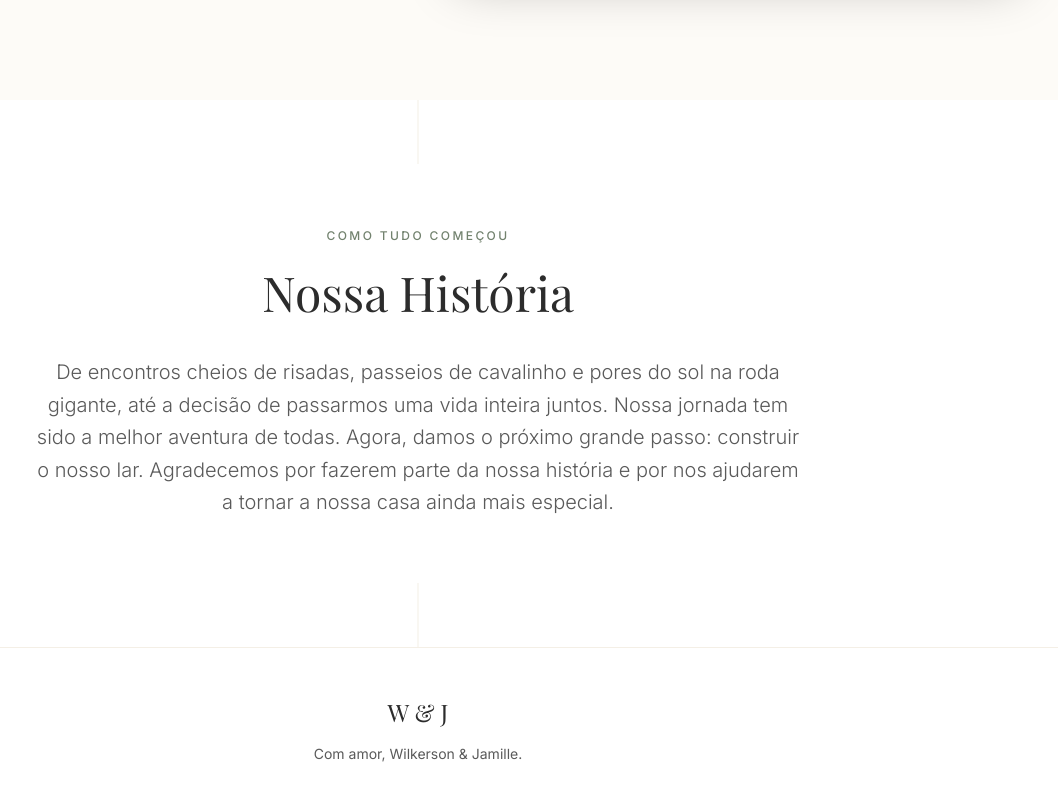
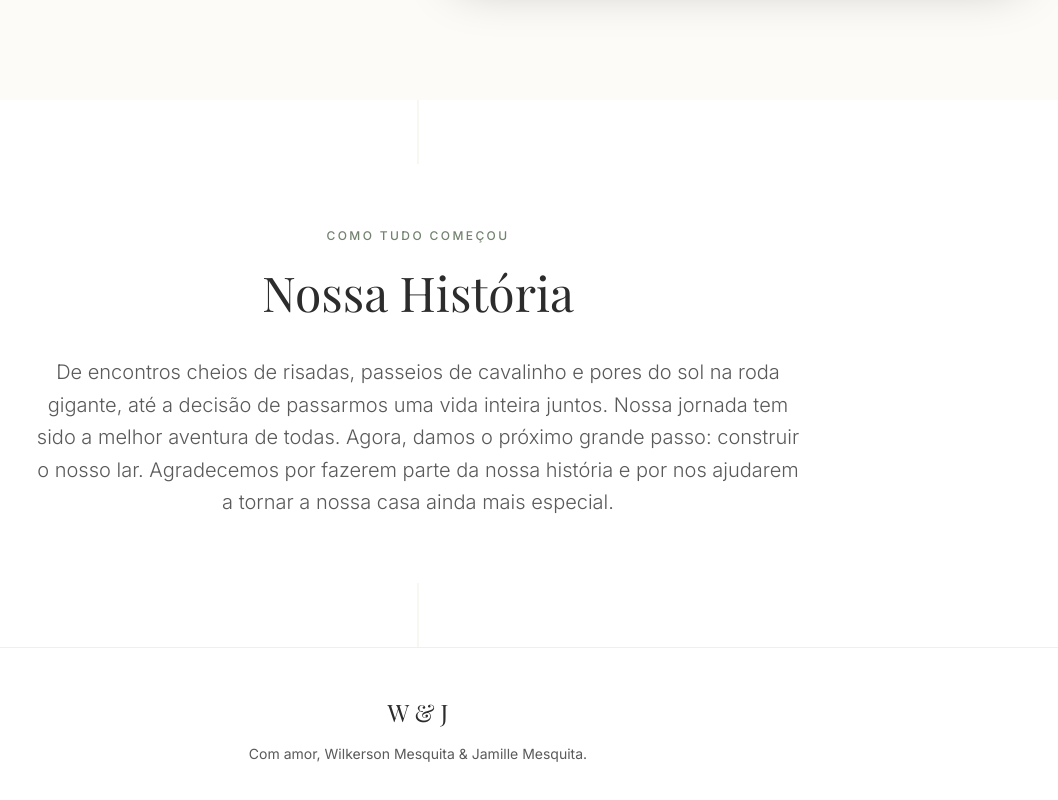
Before and after one commit to kersonpank/wilkersonejamille, a React (Vite) app: page / in a window 1280 px wide. Shown: the part 860-1660 px from the top of the page, without its empty margins (222-1280 px from the left). Built offline with nearby package versions, Linux system fonts and the light colour scheme; no server answers; the database is empty; a web font is replaced by a local one; what @mercadopago/sdk-react would draw is missing.

Commit message:
feat: nome no Footer

```diff
--- a/src/pages/Home.tsx
+++ b/src/pages/Home.tsx
@@ -86,7 +86,7 @@ export function Home() {
       <footer className="py-12 bg-white text-center border-t border-[var(--color-nude-dark)] mt-auto">
         <p className="font-serif text-2xl text-[var(--color-ink)] mb-4">W & J</p>
         <p className="text-sm text-[var(--color-ink-light)]">
-          Com amor, Wilkerson & Jamille.
+          Com amor, Wilkerson Mesquita & Jamille Mesquita.
         </p>
       </footer>
     </div>
```
